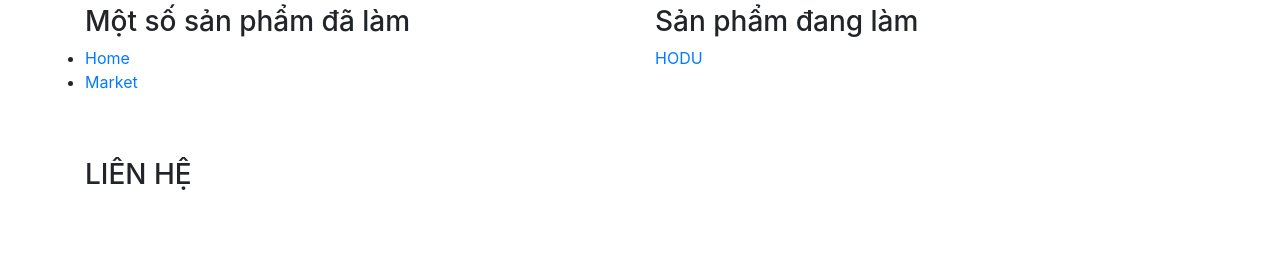
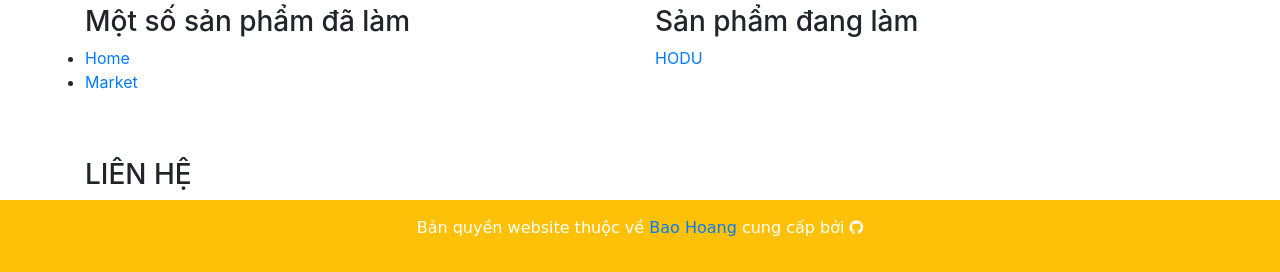
Before and after one commit to baohoang94/baohoang94.github.io, a PHP site: page / in a window 1280 px wide. Shown: the part 821-1093 px from the top of the page. Before the commit the page ends 1011 px from the top, so only its background shows below. Run offline with PHP 8.4, Linux system fonts and the light colour scheme; some libraries are stand-ins or nearby versions.

Commit message:
them footer

```diff
--- a/css/style.css
+++ b/css/style.css
@@ -2,6 +2,8 @@
 	margin: 0;
 	padding: 0;
 }
+
+@import url('https://fonts.googleapis.com/css?family=Leckerli+One');
 
 header {
 	background-color: #222;
@@ -15,4 +17,7 @@ header img {
 	height: 125px;
 }
 
-.
+footer {
+	font-family: 'Leckerli One', cursive;
+	color: #fff;
+}
--- a/index.html
+++ b/index.html
@@ -56,7 +56,7 @@
 	    			<h3>Lập trình viên frontend</h3>
 	    		</div>
 	    		<div class="col-sm-6 col-md-3 text-right">
-	    			<img src="https://static.topcv.vn/avatars/Kl0P5v3WS7PpdlIceptm_58f01e65319a3_cvtpl.jpg?1528428545" alt="avatar">
+	    			<img src="https://static.topcv.vn/avatars/Kl0P5v3WS7PpdlIceptm_58f01e65319a3_cvtpl.jpg" alt="avatar">
 	    		</div>
 	    	</div>
 	    </div>
@@ -130,7 +130,11 @@
     		</div>
     	</div>
     </div>
-
+	<footer class="bg-warning">
+		<div class="container text-center p-3">
+			<p>Bản quyền website thuộc về <a href="https://www.facebook.com/HoangBao199x" target="_blank" title="Hoang Van Bao">Bao Hoang</a> cung cấp bởi <i class="fa fa-github" aria-hidden="true"></i></p>
+		</div>
+	</footer>
     <!-- Optional JavaScript -->
     <!-- jQuery first, then Popper.js, then Bootstrap JS -->
     <script src="https://code.jquery.com/jquery-3.3.1.slim.min.js" integrity="sha384-q8i/X+965DzO0rT7abK41JStQIAqVgRVzpbzo5smXKp4YfRvH+8abtTE1Pi6jizo" crossorigin="anonymous"></script>
```
